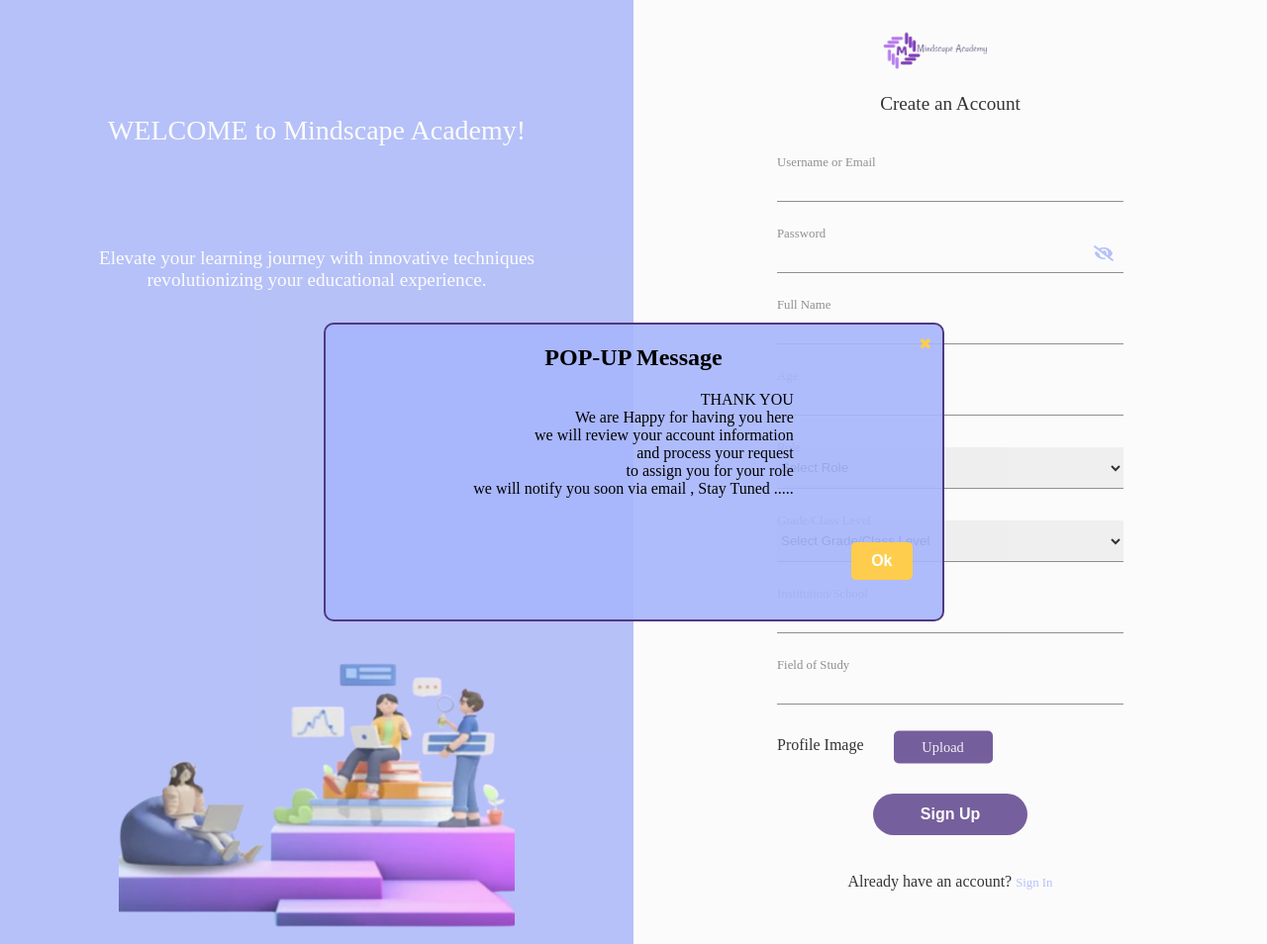
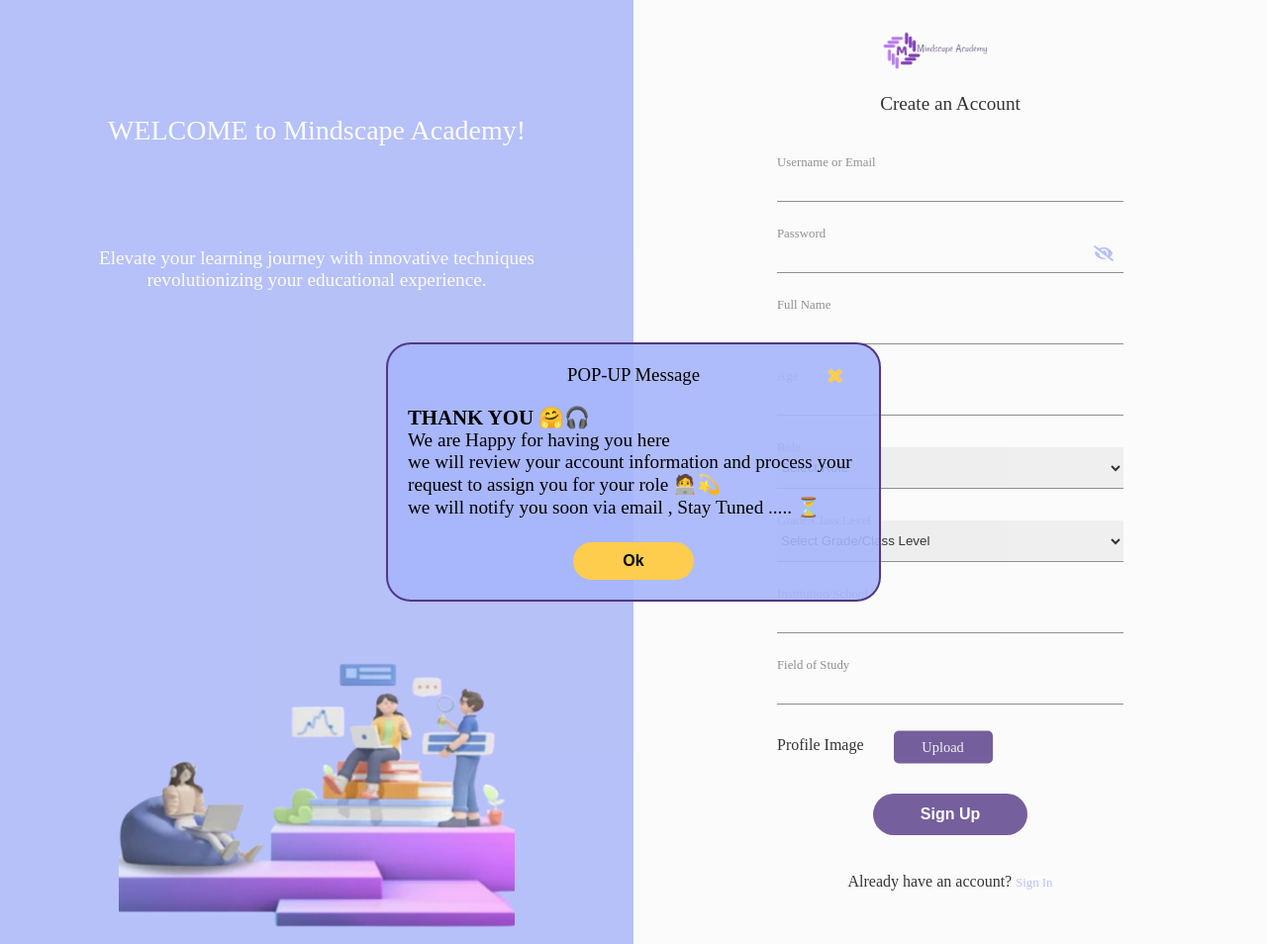
Before and after one commit to reemini/MindEscapeAcademy, a Django app: page /signup in a window 1280 px wide. Shown: the whole page at 99% size. Run offline with Django 5.2, Linux system fonts and the light colour scheme.

Commit message:
The signup page is done fully with adding the pop up message with appropriate style

```diff
--- a/page/static/page/css/signup style.css
+++ b/page/static/page/css/signup style.css
@@ -128,7 +128,6 @@ form select:focus ~ label {
 }
 
 form p {
-  text-align: right;
   margin-bottom: 1.5rem;
 }
 
@@ -207,7 +206,7 @@ form button:hover {
 /* Add this CSS to style the pop-up */
 .popup-overlay {
   position: fixed;
-  background-color: rgba(238, 238, 238, 0.219); /* Background color */
+  background-color: rgba(238, 238, 238, 0.219);
   top: 0;
   left: 0;
   width: 100%;
@@ -217,40 +216,49 @@ form button:hover {
   align-items: center;
 }
 
+
 .popup {
-  background-color: rgba(167, 181, 252, 0.90); /* Background color */
-  border: 2px solid #513886; /* Border color */
-  width: 627px;
-  height: 302px;
+  background-color: rgba(167, 181, 252, 0.90);
+  border: 2px solid #513886;
+  width: 500px;
+  max-width: 90%;
+  height: auto;
   padding: 20px;
-  text-align: center; /* Center text horizontally */
-  border-radius: 10px;
+  border-radius: 25px; /* Adjusted to match the border radius of the pop-up */
   position: relative;
   display: flex;
   flex-direction: column;
-  justify-content: center; /* Center text vertically */
-  align-items: center; /* Center text horizontally */
 }
 
+.popup h3 {
+  margin-bottom: 20px;
+  text-align: center;
+  font-weight: normal; /* Remove bold font weight */
+}
 
-.popup h2 {
-  margin-bottom: 20px;
+.popup p {
+  font-size: 1.2rem;
 }
 
 .ok-button {
-  background-color: #FFCD4E; /* Ok button color */
-  color: #fff;
+  background-color: #FFCD4E;
+  color: black; /* Change text color to black */
   border: none;
-  padding: 10px 20px;
-  border-radius: 5px;
+  padding: 10px 50px; /* Increase padding for a bigger button */
+  border-radius: 20px;
   cursor: pointer;
-  margin-right: 10px;
 }
 
 .cancel-button {
   position: absolute;
-  top: 10px;
-  right: 10px;
-  color: #FFCD4E; /* Cancel button color */
+  top: 15px;
+  right: 15px;
+  color: #FFCD4E;
   cursor: pointer;
+  font-size: 1.4rem; /* Increase font size for a bigger button */
+  padding: 4px 20px; /* Increase padding for a bigger button */
 }
+
+.ok-button:hover {
+  background-color: #FFCD4E; /* or whatever color you want */
+}
--- a/templates/page/signup.html
+++ b/templates/page/signup.html
@@ -73,8 +73,8 @@
 
         <div class="popup-overlay" id="popup">
           <div class="popup">
-            <h2>POP-UP Message</h2>
-            <p>THANK YOU<br>We are Happy for having you here<br>we will review your account information<br>and process your request<br>to assign you for your role<br>we will notify you soon via email , Stay Tuned .....</p>
+            <h3>POP-UP Message</h3>
+            <p><span style="font-weight: bold; font-size: 1.3rem;">THANK YOU 🤗🎧</span><br>We are Happy for having you here<br>we will review your account information and process your request to assign you for your role 🧑‍💻💫<br>we will notify you soon via email , Stay Tuned ..... ⏳</p>
             <button class="ok-button" onclick="closePopup()">Ok</button>
             <span class="cancel-button" onclick="closePopup()">✖</span>
           </div>
```
